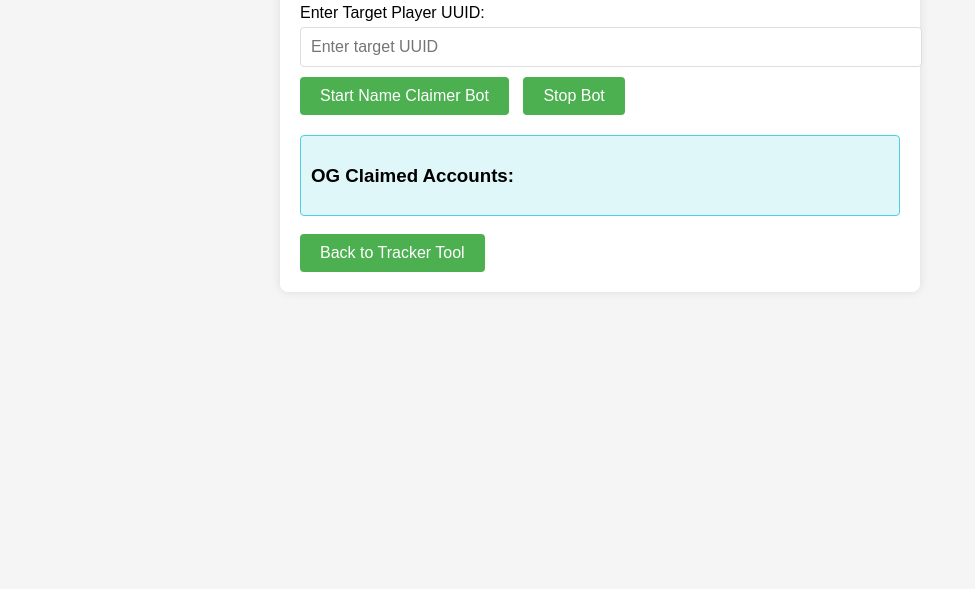
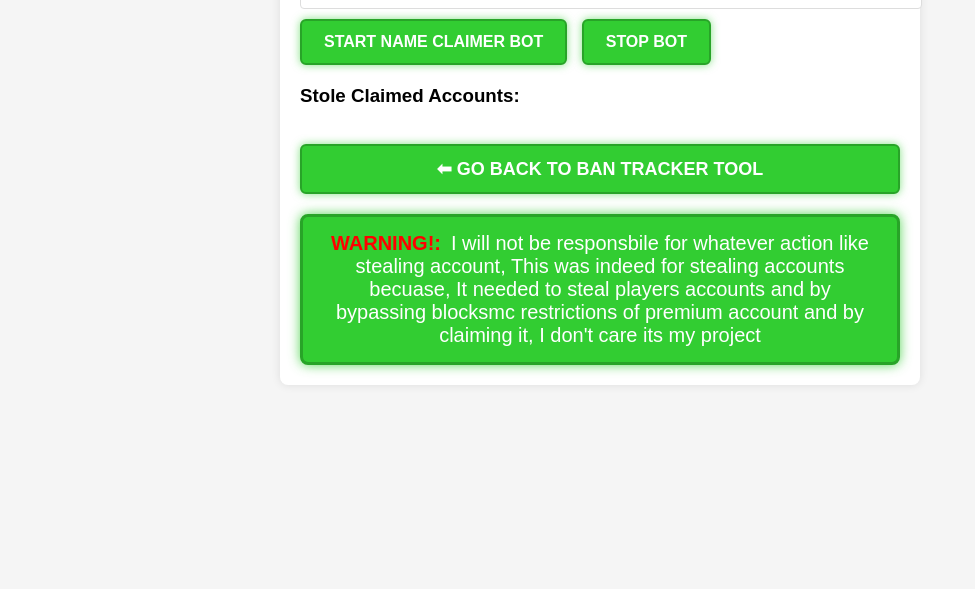
Before and after one commit to ForgedSengoku/BlocksMCTracker, an Electron app: page public/indexog.html in a window 1200 px wide. Shown: the part 211-800 px from the top of the page, without its empty margins (0-975 px from the left). Drawn offline with Linux system fonts and the light colour scheme; no server answers.

Commit message:
Update indexog.html

```diff
--- a/public/indexog.html
+++ b/public/indexog.html
@@ -85,39 +85,38 @@
       border: 1px solid #444;
       color: #fff;
     }
+    /* ---------- Ultra Lime Buttons ---------- */
     button {
-      background-color: #4CAF50;
+      background-color: #32CD32; /* Ultra Lime Green */
       color: white;
-      border: none;
-      padding: 10px 20px;
+      border: 2px solid #28A428; /* Slightly darker lime border */
+      padding: 12px 22px;
       font-size: 16px;
-      border-radius: 4px;
+      font-weight: bold;
+      font-family: "Poppins", Arial, sans-serif;
+      border-radius: 6px;
       cursor: pointer;
+      transition: all 0.3s ease-in-out;
+      text-transform: uppercase;
+      box-shadow: 0px 0px 8px rgba(50, 205, 50, 0.6); /* Neon Glow Effect */
+    }
+    button:hover {
+      background-color: #28A428; /* Darker Lime */
+      box-shadow: 0px 0px 15px rgba(50, 205, 50, 0.8);
+      transform: scale(1.05);
     }
     button:disabled {
-      background-color: #999;
+      background-color: #888;
+      border: 2px solid #666;
+      box-shadow: none;
+      transform: none;
       cursor: not-allowed;
     }
-    button:hover:not(:disabled) {
-      background-color: #45a049;
+    body.pink-theme button {
+      background-color: #e91e63; /* Keep pink theme button */
     }
-    body.pink-theme button {
-      background-color: #e91e63;
-    }
-    body.pink-theme button:hover:not(:disabled) {
+    body.pink-theme button:hover {
       background-color: #ec407a;
-    }
-    .claimed-log {
-      margin-top: 20px;
-      padding: 10px;
-      background: #e0f7fa;
-      border-radius: 4px;
-      border: 1px solid #4dd0e1;
-    }
-    body.pink-theme .claimed-log {
-      background: #2a2a2a;
-      border: 1px solid #ec407a;
-      color: #ff80ab;
     }
     /* ---------- OG Account Entry Animation ---------- */
     @keyframes dropRotate {
@@ -178,36 +177,61 @@
       h1 { font-size: 2em; }
       button { font-size: 14px; padding: 8px 15px; }
     }
+
+    /* ---------- Custom Note Style ---------- */
+    .custom-note {
+      text-align: center;
+      margin-top: 20px;
+      font-size: 20px;
+      display: block;
+      padding: 15px 25px;
+      background-color: #32CD32;
+      border: 3px solid #28A428;
+      border-radius: 8px;
+      box-shadow: 0px 0px 12px rgba(50,205,50,0.8);
+      color: #fff;
+      font-family: "Poppins", Arial, sans-serif;
+    }
+    .note-label {
+      color: red;
+      font-weight: bold;
+      margin-right: 10px;
+    }
   </style>
 </head>
 <body>
   <!-- Audio elements -->
   <!-- This sound plays when monitoring starts -->
-  <audio id="ogTrackStartSound" src="ogTrackStart.mp3" preload="auto"></audio>
+  <audio id="ogTrackStartSound" src="ogTrackStart.ogg" preload="auto"></audio>
   <!-- Existing sound elements -->
-  <audio id="claimSound" src="accountclaimed.mp3" preload="auto"></audio>
-  <audio id="errorSound" src="Error.mp3" preload="auto"></audio>
+  <audio id="claimSound" src="accountclaimed.ogg" preload="auto"></audio>
+  <audio id="errorSound" src="Error.ogg" preload="auto"></audio>
 
   <div id="themeToggle">Theme: Legacy</div>
   <div class="container">
     <h1>
-      <img src="TrackerIcon.png" alt="Icon">
-      OG Username Tracker
+      <img src="TrackerIcon.png" alt="Icon" style="width:70px; vertical-align:middle; margin-right:5px;">
+      Stealer Account Claimer
     </h1>
-    <label for="targetUuid">Enter Target Player UUID:</label>
+    <label for="targetUuid">Enter Target Player UUID To Steal Account:</label>
     <input type="text" id="targetUuid" placeholder="Enter target UUID">
     <button id="startNamesniperBtn">Start Name Claimer Bot</button>
     <button id="stopNamesniperBtn" style="margin-left:10px;">Stop Bot</button>
     <div id="namesniperStatus" style="margin-top:10px;"></div>
     <div id="claimedAccounts" class="claimed-log" style="margin-top:20px;">
-      <h3>OG Claimed Accounts:</h3>
+      <h3>Stole Claimed Accounts:</h3>
       <div id="claimedAccountsList"></div>
     </div>
     <br>
-    <button id="redirectBackBtn">Back to Tracker Tool</button>
+    <button id="redirectBackBtn" style="width:100%; font-size:18px;">⬅ Go Back to Ban Tracker Tool</button>
+
+    <!-- Custom Note placed below the Back to Tracker Tool button -->
+    <div class="custom-note">
+      <span class="note-label">WARNING!:</span>I will not be responsbile for whatever action like stealing account, This was indeed for stealing accounts becuase,
+      It needed to steal players accounts and by bypassing blocksmc restrictions of premium account and by claiming it, I don't care its my project
+    </div>
   </div>
 
-  <!-- Removed Socket.IO Client Library -->
   <script>
     // Cookie utility functions
     function setCookie(name, value, days) {
@@ -314,9 +338,11 @@
       renderOGList(storedOG);
     }
 
+    // Start the namesniper bot
     startNamesniperBtn.addEventListener("click", () => {
       const targetUuid = document.getElementById("targetUuid").value.trim();
       if(!targetUuid){
+        document.getElementById("errorSound").play();
         alert("Please enter a target player UUID.");
         return;
       }
@@ -372,6 +398,9 @@
     redirectBackBtn.addEventListener("click", () => {
       window.location.href = "index.html";
     });
+
+    // On load, request the current OG usernames so that the UI always shows updated data.
+    window.electronAPI.sendGetOGUsernames();
   </script>
 </body>
 </html>
```
